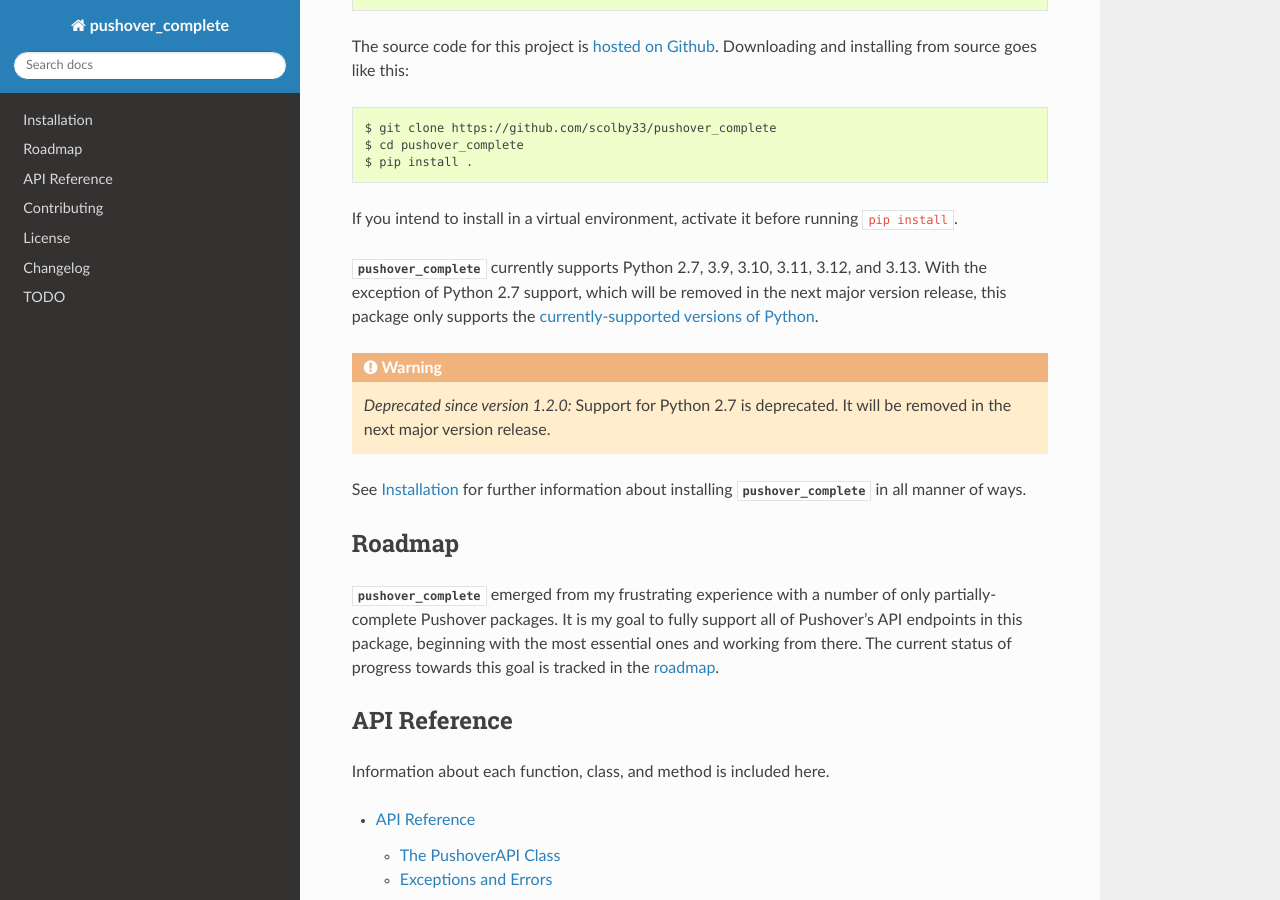
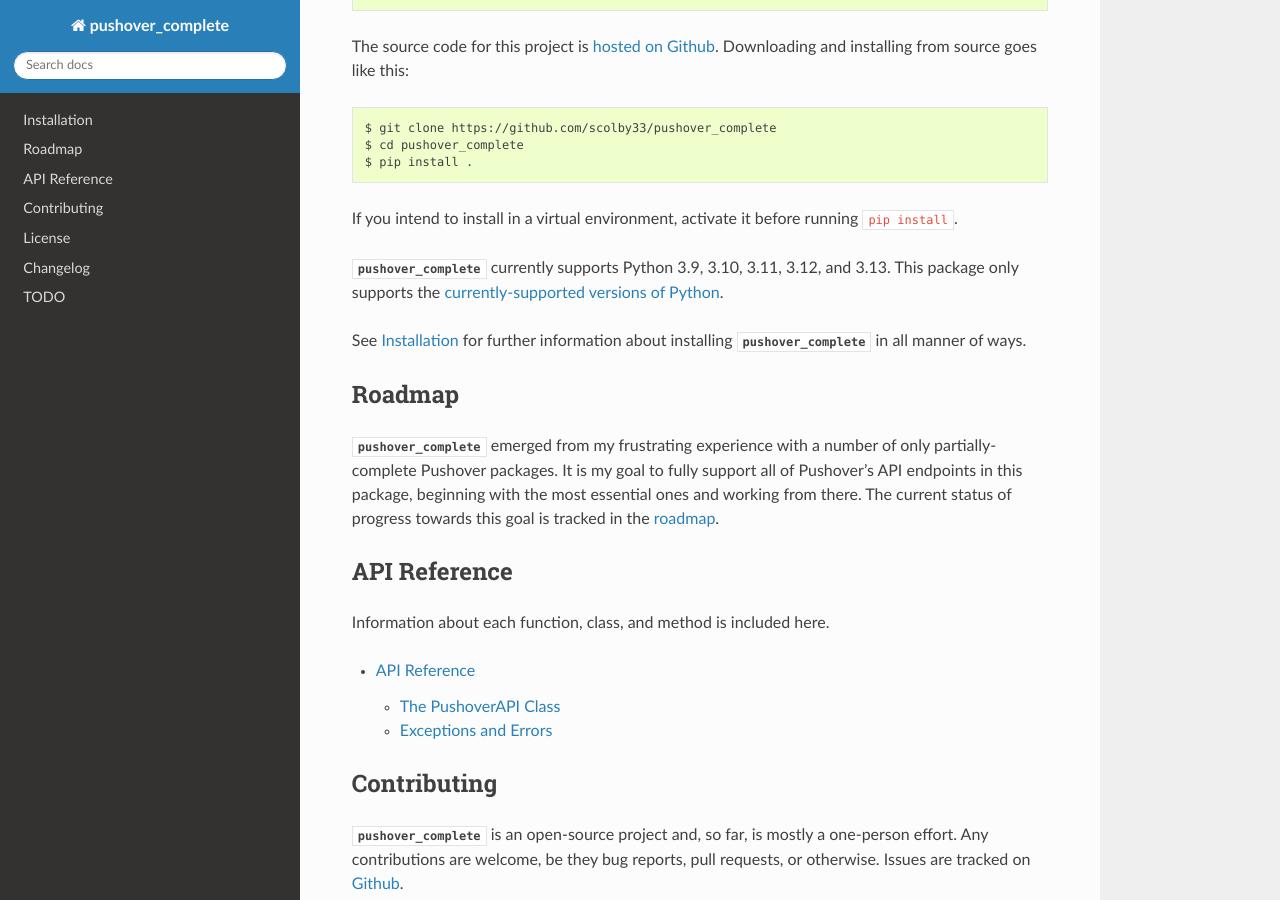
Before and after one commit to scolby33/pushover_complete, a Sphinx documentation site: the page built from docs/source/index.rst, in a window 1280 px wide and 900 px high, scrolled down 958 px. Built offline with Sphinx 7.4.7 and the Read the Docs theme 3.1.0, drawn with Linux system fonts in a browser that asks for light colours.

Commit message:
Remove Python 2.7 compatability.

```diff
--- a/docs/source/index.rst
+++ b/docs/source/index.rst
@@ -28,8 +28,8 @@
     .. |stable_documentation| image:: http://readthedocs.org/projects/pushover-complete/badge/?version=stable
         :target: http://pushover-complete.readthedocs.io/en/stable/?badge=stable
         :alt: Stable Documentation Status
-    .. |stable_pyversions| image:: https://img.shields.io/badge/python-2.7%2C%203.9%2C%203.10%2C%203.11%2C%203.12%2C%203.13-blue?logo=python
-        :alt: Stable Supported Python Versions: 2.7, 3.9, 3.10, 3.11, 3.12, 3.13
+    .. |stable_pyversions| image:: https://img.shields.io/badge/python-3.9%2C%203.10%2C%203.11%2C%203.12%2C%203.13-blue?logo=python
+        :alt: Stable Supported Python Versions: 3.9, 3.10, 3.11, 3.12, 3.13
 
 
     .. |develop_build| image:: https://github.com/scolby33/pushover_complete/actions/workflows/checks.yaml/badge.svg?branch=develop
@@ -41,8 +41,8 @@
     .. |develop_documentation| image:: http://readthedocs.org/projects/pushover-complete/badge/?version=develop
         :target: http://pushover-complete.readthedocs.io/en/develop/?badge=develop
         :alt: Development Documentation Status
-    .. |develop_pyversions| image:: https://img.shields.io/badge/python-2.7%2C%203.9%2C%203.10%2C%203.11%2C%203.12%2C%203.13-blue?logo=python
-        :alt: Development Supported Python Versions: 2.7, 3.9, 3.10, 3.11, 3.12, 3.13
+    .. |develop_pyversions| image:: https://img.shields.io/badge/python-3.9%2C%203.10%2C%203.11%2C%203.12%2C%203.13-blue?logo=python
+        :alt: Development Supported Python Versions: 3.9, 3.10, 3.11, 3.12, 3.13
 
 To learn more about Pushover and the Pushover API, please visit the Pushover Website, `<https://pushover.net>`_.
 
@@ -83,12 +83,8 @@
 
 If you intend to install in a virtual environment, activate it before running :code:`pip install`.
 
-:mod:`pushover_complete` currently supports Python 2.7, 3.9, 3.10, 3.11, 3.12, and 3.13.
-With the exception of Python 2.7 support, which will be removed in the next major version release,
-this package only supports the `currently-supported versions of Python <https://devguide.python.org/versions/#supported-versions>`_.
-
-.. warning::
-   .. deprecated:: 1.2.0 Support for Python 2.7 is deprecated. It will be removed in the next major version release.
+:mod:`pushover_complete` currently supports Python 3.9, 3.10, 3.11, 3.12, and 3.13.
+This package only supports the `currently-supported versions of Python <https://devguide.python.org/versions/#supported-versions>`_.
 
 See :ref:`installation` for further information about installing :mod:`pushover_complete` in all manner of ways.
 
--- a/pyproject.toml
+++ b/pyproject.toml
@@ -14,10 +14,8 @@
 # https://packaging.python.org/en/latest/guides/writing-pyproject-toml/#dependencies-and-requirements
 dependencies = [
     "requests",
-    "six",
-    "pathlib2; python_version <\"3.4\""
 ]
-requires-python = ">=2.7,!=3.0.*,!=3.1.*,!=3.2.*,!=3.3.*,!=3.4.*,!=3.5.*,!=3.6.*,!=3.7.*,!=3.8.*"
+requires-python = ">=3.9"
 
 # https://packaging.python.org/en/latest/guides/writing-pyproject-toml/#about-your-project
 authors = [
@@ -35,7 +33,6 @@
     "License :: OSI Approved :: MIT License",
     "Operating System :: OS Independent",
     "Programming Language :: Python",
-    "Programming Language :: Python :: 2.7",
     "Programming Language :: Python :: 3",
     "Programming Language :: Python :: 3.9",
     "Programming Language :: Python :: 3.10",
```
Also changed, not shown: README.rst (+6 -7 lines), 1 other file.
